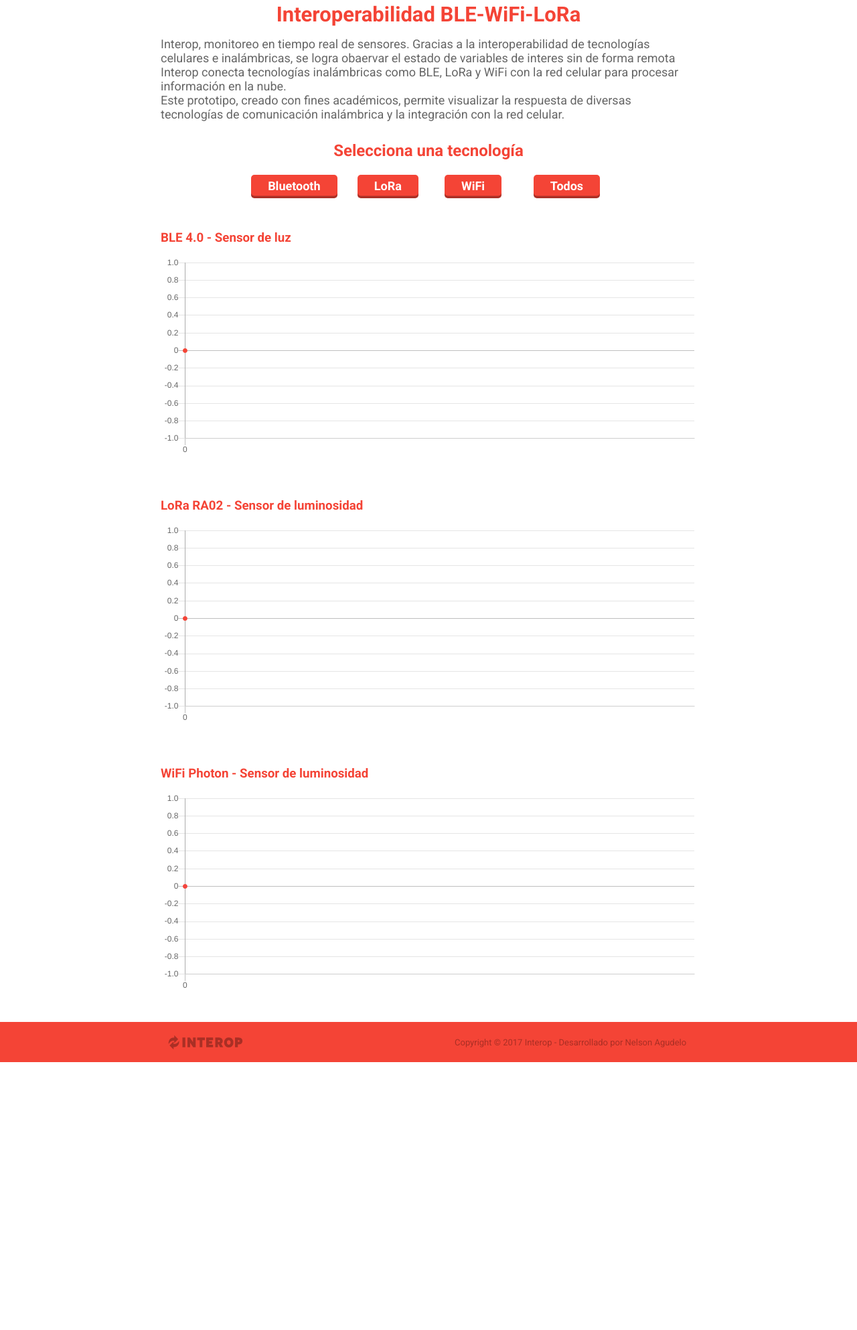
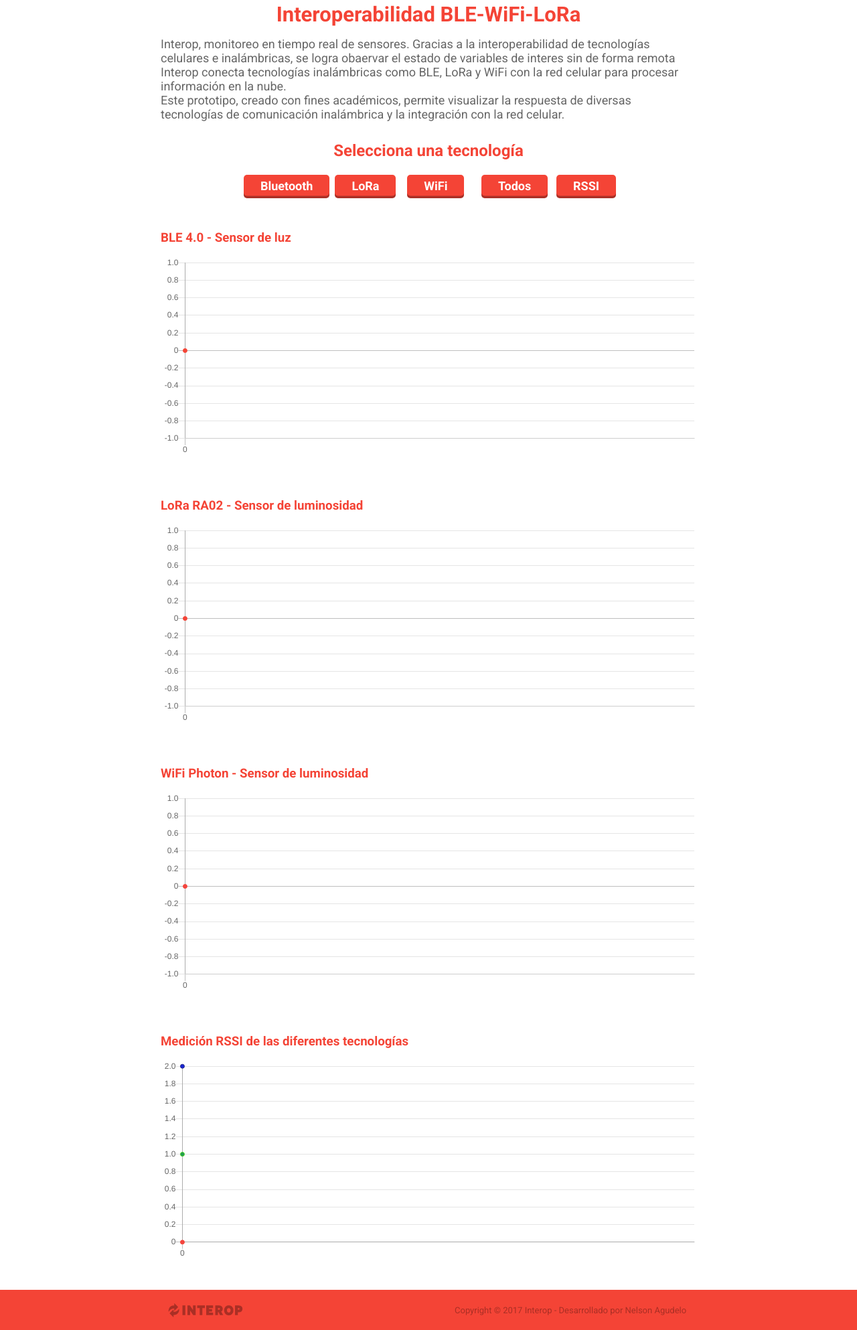
Before and after one commit to icsee/interopfront, a website: page public/index.html in a window 1280 px wide. Shown: the part 98-2084 px from the top of the page at 67% size. Before the commit the page ends 1684 px from the top, so only its background shows below. Drawn offline with nearby package versions, Linux system fonts and the light colour scheme.

Commit message:
Se agrega gráfico de rssi

```diff
--- a/public/index.html
+++ b/public/index.html
@@ -74,6 +74,12 @@
           <div class="boton4">
             <button onclick="todos()" class="boton">Todos</button>
           </div>
+
+        </div>
+        <div class="b-col3">
+          <div class="boton5">
+            <button onclick="rssi()" class="boton">RSSI</button>
+          </div>
         </div>
       </div>
       <div class="cuadros">
@@ -88,6 +94,10 @@
         <div id="xbee1" class="c-xbee">
           <h3>WiFi Photon - Sensor de luminosidad</h3>
           <canvas id="chart3" width="400" height="150"></canvas>
+        </div>
+        <div id="rssi1" class="c-xbee">
+          <h3>Medición RSSI de las diferentes tecnologías</h3>
+          <canvas id="chart4" width="400" height="150"></canvas>
         </div>
       </div>
     </div>
@@ -205,26 +215,37 @@
       var lora1 = document.getElementById('lora1')
       var ble1 = document.getElementById('ble1')
       var xbee1 = document.getElementById('xbee1')
+      var rssi1 = document.getElementById('rssi1')
 
       function lora() {
         ble1.classList.add('borrar')
         xbee1.classList.add('borrar')
+        rssi1.classList.add('borrar')
         lora1.classList.remove('borrar')
       }
       function ble() {
         lora1.classList.add('borrar')
         xbee1.classList.add('borrar')
+        rssi1.classList.add('borrar')
         ble1.classList.remove('borrar')
       }
       function xbee() {
         ble1.classList.add('borrar')
         lora1.classList.add('borrar')
+        rssi1.classList.add('borrar')
         xbee1.classList.remove('borrar')
       }
       function todos() {
         ble1.classList.remove('borrar')
         xbee1.classList.remove('borrar')
+        rssi1.classList.remove('borrar')
         lora1.classList.remove('borrar')
+      }
+      function rssi() {
+        ble1.classList.add('borrar')
+        xbee1.classList.add('borrar')
+        rssi1.classList.remove('borrar')
+        lora1.classList.add('borrar')
       }
     </script>
   </body>
--- a/public/js/chart-device-data.js
+++ b/public/js/chart-device-data.js
@@ -68,6 +68,40 @@
     options: optionsAnimations
   })
 
+  //chart4
+  var ctx4 = document.getElementById('chart4').getContext('2d')
+  var data4 = {
+    labels: [0],
+    datasets: [{
+      data: [0],
+      label: 'rssi-particle',
+      // backgroundColor: '#ff6600'
+      borderColor: '#F44436',
+      pointBackgroundColor: '#F44440'
+    },
+    {
+      data: [1],
+      label: 'rssi-lora',
+      //backgroundColor: '#ff6600',
+      borderColor: '#41D519',
+      pointBackgroundColor: '#229954'
+    },
+    {
+      data: [2],
+      label: 'rssi-bluetooth',
+      //backgroundColor: '#ff6600',
+      borderColor: ' #262c88',
+      pointBackgroundColor: '#1924d5'
+    },
+
+  ]
+  }
+  var chart4 = new Chart(ctx4, {
+    type: 'line',
+    data: data4,
+    options: optionsAnimations
+  })
+
 
 
   // When a web socket message arrives:
@@ -122,12 +156,23 @@
 
           data3.labels.push(moment().format('HH:mm:ss'))
           data3.datasets[0].data.push(messageData.IotData.Particle)
+    //código para rssi
 
+    var length = data4.labels.length
+    if (length >= 20) {
+      data4.datasets[0].data.shift()
+      data4.labels.shift()
+    }
 
+    data4.labels.push(moment().format('HH:mm:ss'))
+    data4.datasets[0].data.push(messageData.IotData.rssiParticle)
+    data4.datasets[1].data.push(messageData.IotData.rssiLora)
+    data4.datasets[2].data.push(messageData.IotData.rssiBluetooth)
 
     chart1.update()
     chart2.update()
     chart3.update()
+    chart4.update()
 
       myLineChart.update();
     } catch (err) {
--- a/scripts/iot-hub-connection-string.js
+++ b/scripts/iot-hub-connection-string.js
@@ -27,6 +27,7 @@
 
 /**
  * Converts an IotHub Connection string into an Event Hubs-compatible connection string.
+ * "HostName=labsolarrasp.azure-devices.net;SharedAccessKeyName=iothubowner;SharedAccessKey=n8HMYIDtrJF5Nww9eO3FZd9+bi9jFtMOkQj2zQlskLA="
  * @param {string} connectionString An IotHub connection string in the format:
  * `"HostName=<your-iot-hub>.azure-devices.net;SharedAccessKeyName=<KeyName>;SharedAccessKey=<Key>"`
  * @returns {Promise<string>} An Event Hubs-compatible connection string in the format:
--- /dev/null
+++ b/variablesEntorno.txt
@@ -0,0 +1,3 @@
+Por CMD ejecute lo siguiente debe ser por CMD no bash
+set IotHubConnectionString=HostName=labsolarrasp.azure-devices.net;SharedAccessKeyName=iothubowner;SharedAccessKey=n8HMYIDtrJF5Nww9eO3FZd9+bi9jFtMOkQj2zQlskLA=
+set EventHubConsumerGroup=labsolar
```
